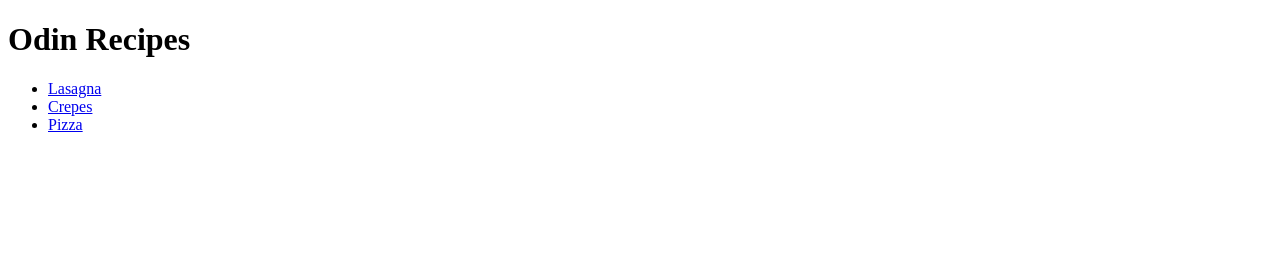
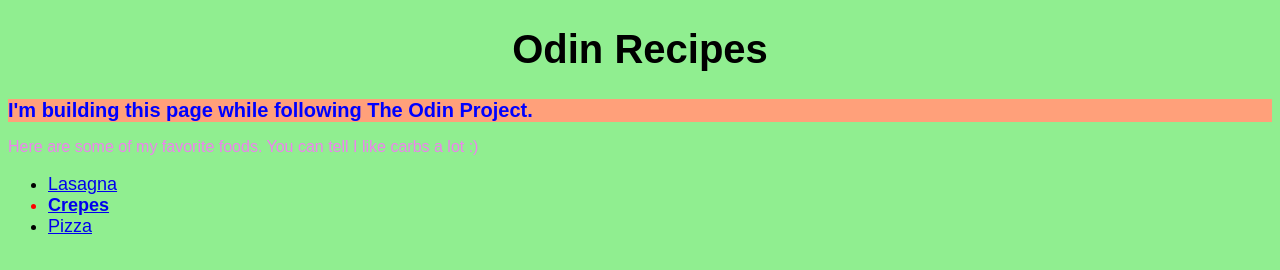
Before and after one commit to enrycami/odin-recipes, a plain HTML site: page index.html in a window 1280 px wide. Drawn offline with Linux system fonts and the light colour scheme.

Commit message:
Add style.css

```diff
--- a/index.html
+++ b/index.html
@@ -3,12 +3,15 @@
     <head>
         <meta charset="UTF-8">
         <title>Odin Recipes</title>
+        <link rel="stylesheet" href="style.css">
     </head>
     <body>
         <h1>Odin Recipes</h1>
-        <ul>
+        <h2>I'm building this page while following The Odin Project.</h2>
+        <p class="para">Here are some of my favorite foods. You can tell I like carbs a lot :)</p>
+        <ul class="list">
             <li><a href="./recipes/lasagna.html">Lasagna</a></li>
-            <li><a href="./recipes/crepes.html">Crepes</a></li>
+            <li class="crepes"><a href="./recipes/crepes.html">Crepes</a></li>
             <li><a href="./recipes/pizza.html">Pizza</a></li>
         </ul>
     </body>
--- /dev/null
+++ b/style.css
@@ -0,0 +1,31 @@
+html *{
+    font-family: Arial, Verdana, sans-serif;
+    background-color: lightgreen;
+}
+
+h1{
+    font-size: 40px;
+    font-weight: bold;
+    text-align: center;
+}
+
+h2{
+    font-size: 20px;
+    font-weight: bold;
+    text-align: left;
+    color: blue;
+    background-color: lightsalmon;
+}
+
+.list {
+    font-size: 18px;
+}
+
+.para {
+    color: violet;
+}
+
+.crepes {
+    color: red;
+    font-weight: bold;
+}
```
